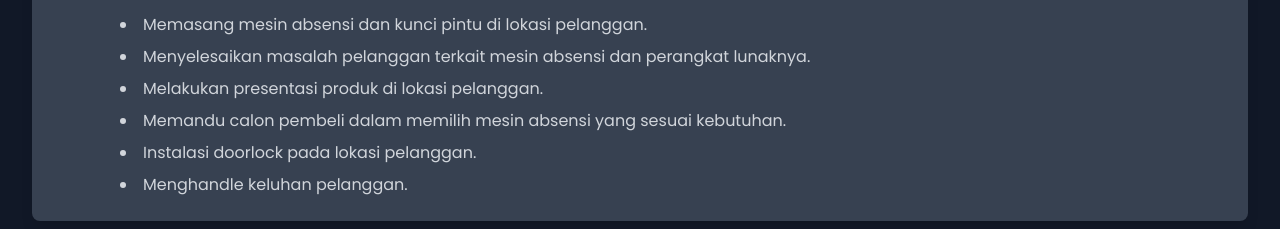
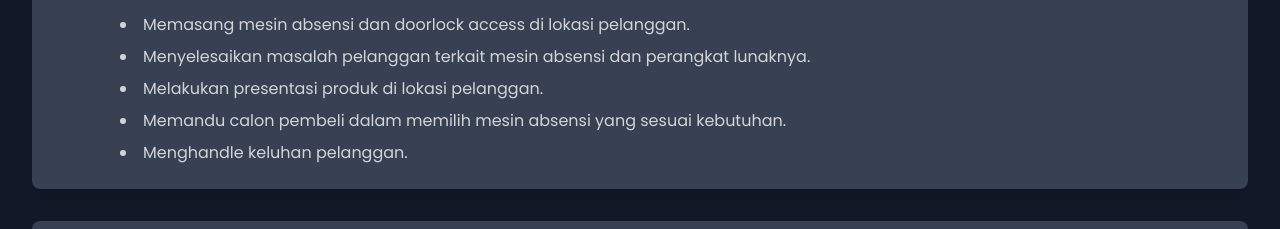
Before and after one commit to mhazims/portfme, a plain HTML site: page index.html in a window 1280 px wide. Shown: the part 1123-1352 px from the top of the page. Drawn offline with nearby package versions, Linux system fonts and the light colour scheme.

Commit message:
tambah jobdesk

```diff
--- a/index.html
+++ b/index.html
@@ -162,11 +162,10 @@
                         </div>
                     </div>
                     <ul class="mt-4 list-disc list-inside text-gray-300 space-y-2 pl-4 sm:pl-16">
-                        <li>Memasang mesin absensi dan kunci pintu di lokasi pelanggan.</li>
+                        <li>Memasang mesin absensi dan doorlock access di lokasi pelanggan.</li>
                         <li>Menyelesaikan masalah pelanggan terkait mesin absensi dan perangkat lunaknya.</li>
                         <li>Melakukan presentasi produk di lokasi pelanggan.</li>
                         <li>Memandu calon pembeli dalam memilih mesin absensi yang sesuai kebutuhan.</li>
-                        <li>Instalasi doorlock pada lokasi pelanggan.</li>
                         <li>Menghandle keluhan pelanggan.</li>
                     </ul>
                 </div>
```
